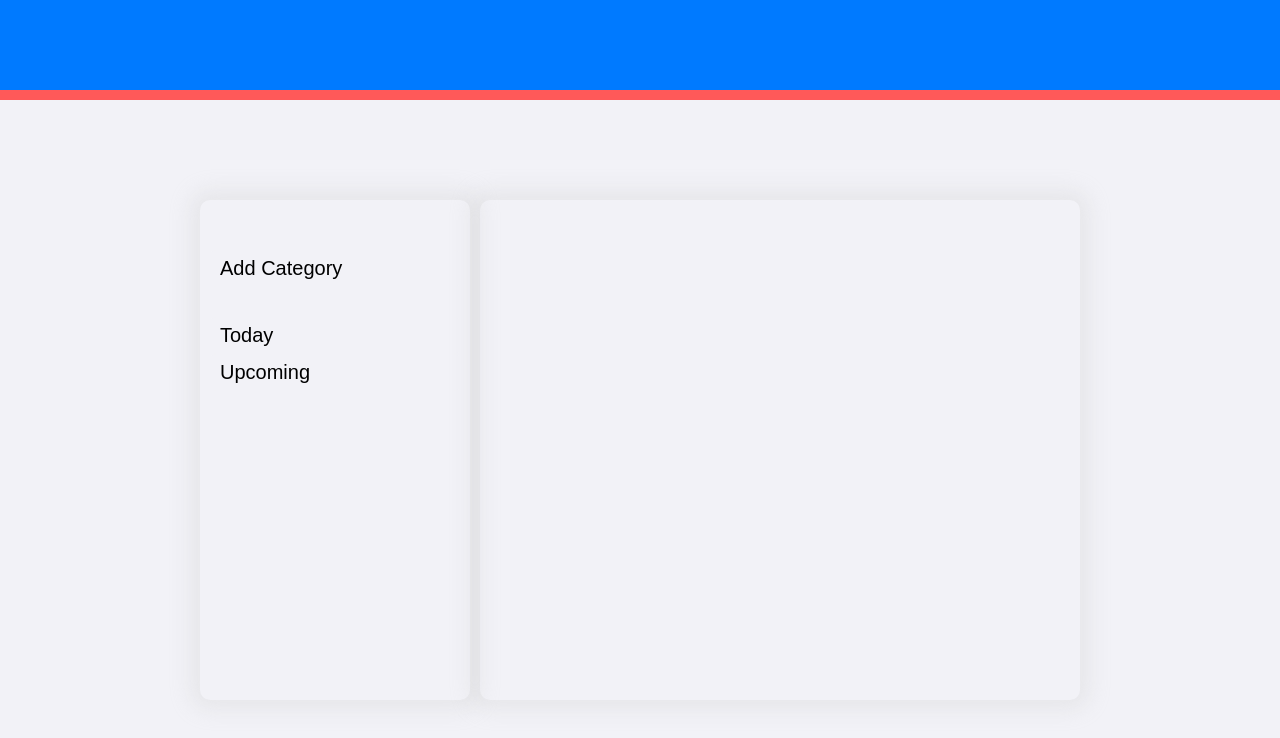
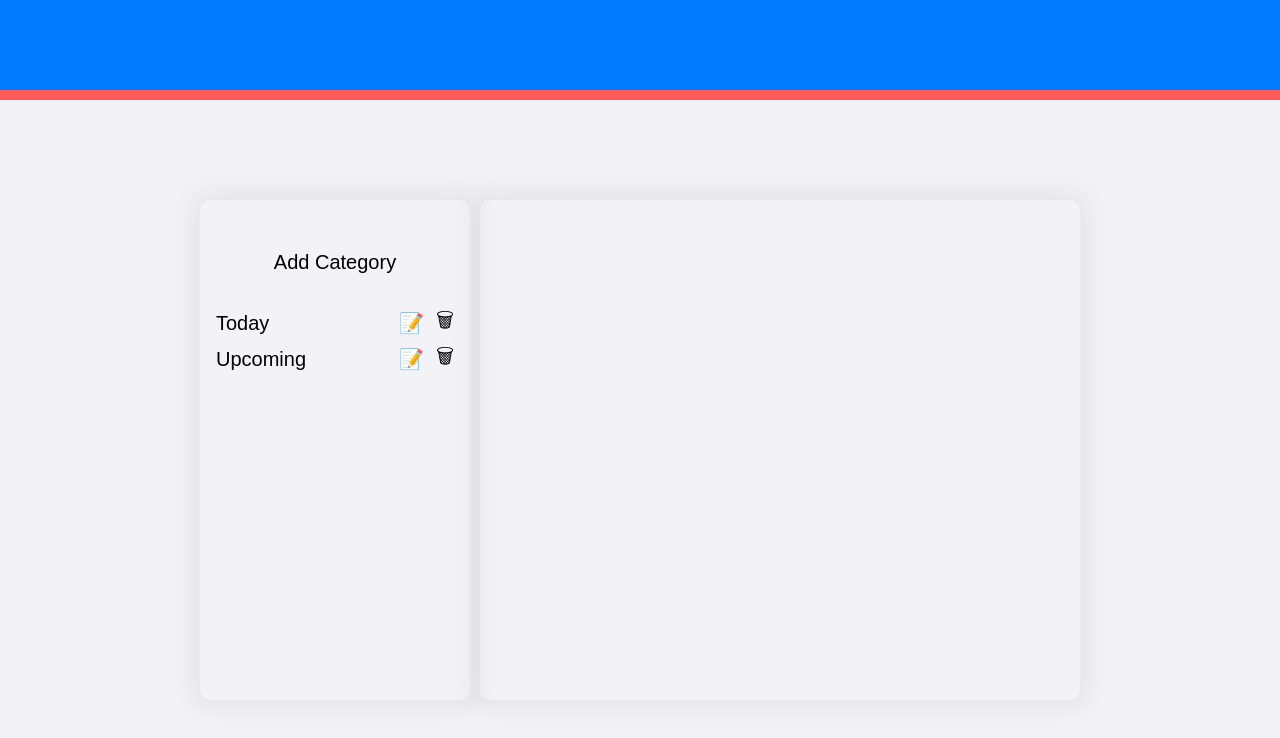
Before and after one commit to FloppyCacti/Todo-list, a website built with webpack: page src/index.html in a window 1280 px wide. Built offline with nearby package versions, Linux system fonts and the light colour scheme.

Commit message:
add edit and delete

```diff
--- a/src/side-bar.js
+++ b/src/side-bar.js
@@ -42,10 +42,26 @@ export function addSideBar(){
 
 
         categories.forEach(element => {
+            let category = document.createElement('div');
+            category.setAttribute('id', 'categoryButtonContainer');
+
+            let editCategoryButton = document.createElement('button');
+            let deleteCategoryButton = document.createElement('button');
             let categoryElement = document.createElement('button');
-            categoryElement.classList.add('sidebarButtons')
+
+            categoryElement.classList.add('sidebarButtons');
+            categoryElement.setAttribute('id', 'categoryElement');
+            editCategoryButton.classList.add('sidebarButtons');
+            editCategoryButton.innerHTML = '📝';
+            deleteCategoryButton.classList.add('sidebarButtons');
+            deleteCategoryButton.innerHTML = '🗑';
+
             categoryElement.innerHTML = `${element.categoryName}`;
-            listOfCategories.appendChild(categoryElement);
+
+            category.appendChild(categoryElement);
+            category.appendChild(editCategoryButton);
+            category.appendChild(deleteCategoryButton);
+            listOfCategories.appendChild(category);
         });
 
         sideBar.appendChild(listOfCategories);
--- a/src/style.css
+++ b/src/style.css
@@ -44,12 +44,9 @@ header{
 
 .sidebarButtons{
     font-size: 20px;
-    width: 100%;
-    text-align: left;
     border: none;
     background-color: #f2f2f7;
     border-radius: 6px;
-    padding: 7px 0px 7px 10px;
 }
 
 .sidebarButtons:hover{
@@ -68,3 +65,13 @@ dialog{
     border-radius: 10px;
     border: none;
 }
+
+#categoryButtonContainer{
+    display: flex;
+    flex-direction: row;
+}
+
+#categoryElement{
+    flex: 4;
+    text-align: left;
+}
--- a/webpack.config.js
+++ b/webpack.config.js
@@ -2,6 +2,7 @@ const HtmlWebpackPlugin = require('html-webpack-plugin');
 const path = require('path');
 
 module.exports = {
+    mode: 'development',
     entry: './src/index.js',
     output: {
         filename: 'bundles.js',
```
